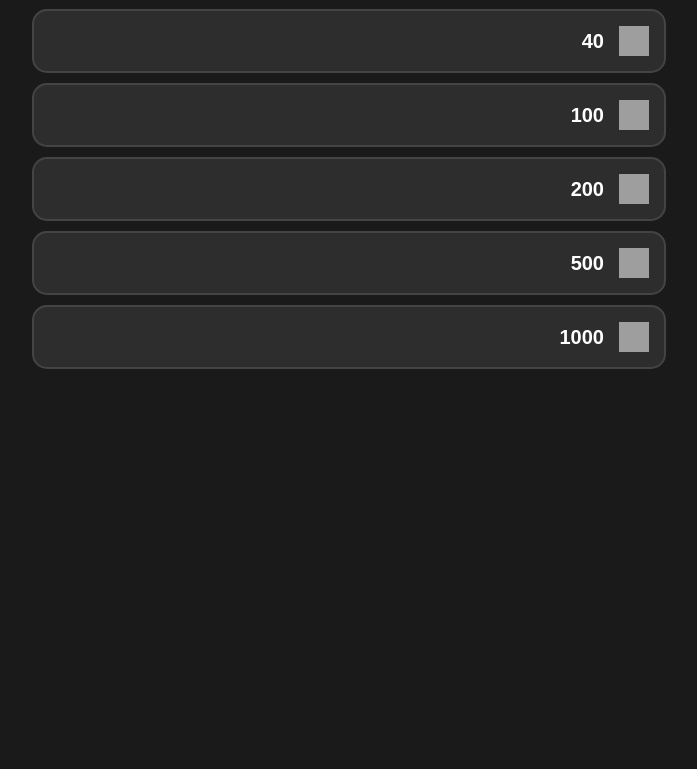
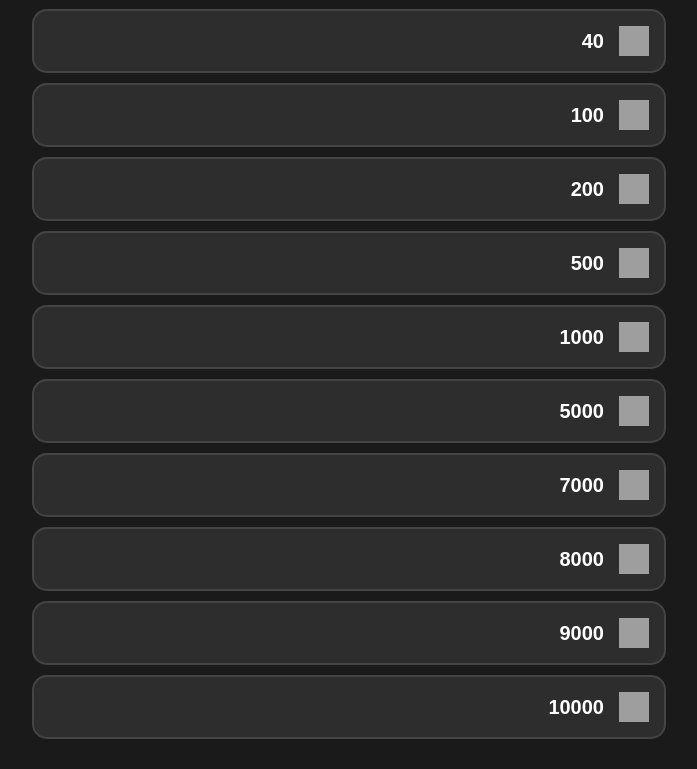
Before and after one commit to ibrahim24-crypto/FF, a plain HTML site: page choose.html in a window 1280 px wide. Shown: the part 100-869 px from the top of the page, without its empty margins (274-971 px from the left). Before the commit the page ends 800 px from the top, so only its background shows below. Drawn offline with Linux system fonts and the light colour scheme; grey boxes are pictures that could not be loaded.

Commit message:
Update choose.html

```diff
--- a/choose.html
+++ b/choose.html
@@ -34,7 +34,7 @@
             border-radius: 15px;
             padding: 15px;
             margin: 10px 0;
-            width: 100%;
+            width:100%;
             display: flex;
             align-items: center;
             justify-content: space-between;
@@ -112,6 +112,46 @@
                 <span class="diamond-amount">1000</span>
             </div>
         </div>
+                <div class="diamond-button">
+            <div class="diamond-info">
+                <img src="https://cdn-gop.garenanow.com/gop/app/0000/100/067/point.png"
+                     alt="نقطة ألماس"
+                     class="diamond-icon">
+                <span class="diamond-amount">5000</span>
+            </div>
+                </div>
+        <div class="diamond-button">
+            <div class="diamond-info">
+                <img src="https://cdn-gop.garenanow.com/gop/app/0000/100/067/point.png"
+                     alt="نقطة ألماس"
+                     class="diamond-icon">
+                <span class="diamond-amount">7000</span>
+            </div>
+        </div>
+        <div class="diamond-button">
+            <div class="diamond-info">
+                <img src="https://cdn-gop.garenanow.com/gop/app/0000/100/067/point.png"
+                     alt="نقطة ألماس"
+                     class="diamond-icon">
+                <span class="diamond-amount">8000</span>
+            </div>
+            </div>
+        <div class="diamond-button">
+            <div class="diamond-info">
+                <img src="https://cdn-gop.garenanow.com/gop/app/0000/100/067/point.png"
+                     alt="نقطة ألماس"
+                     class="diamond-icon">
+                <span class="diamond-amount">9000</span>
+            </div>
+        </div>
+        <div class="diamond-button">
+            <div class="diamond-info">
+                <img src="https://cdn-gop.garenanow.com/gop/app/0000/100/067/point.png"
+                     alt="نقطة ألماس"
+                     class="diamond-icon">
+                <span class="diamond-amount">10000</span>
+            </div>
+        </div>
     </div>
 </body>
 </html>
```
